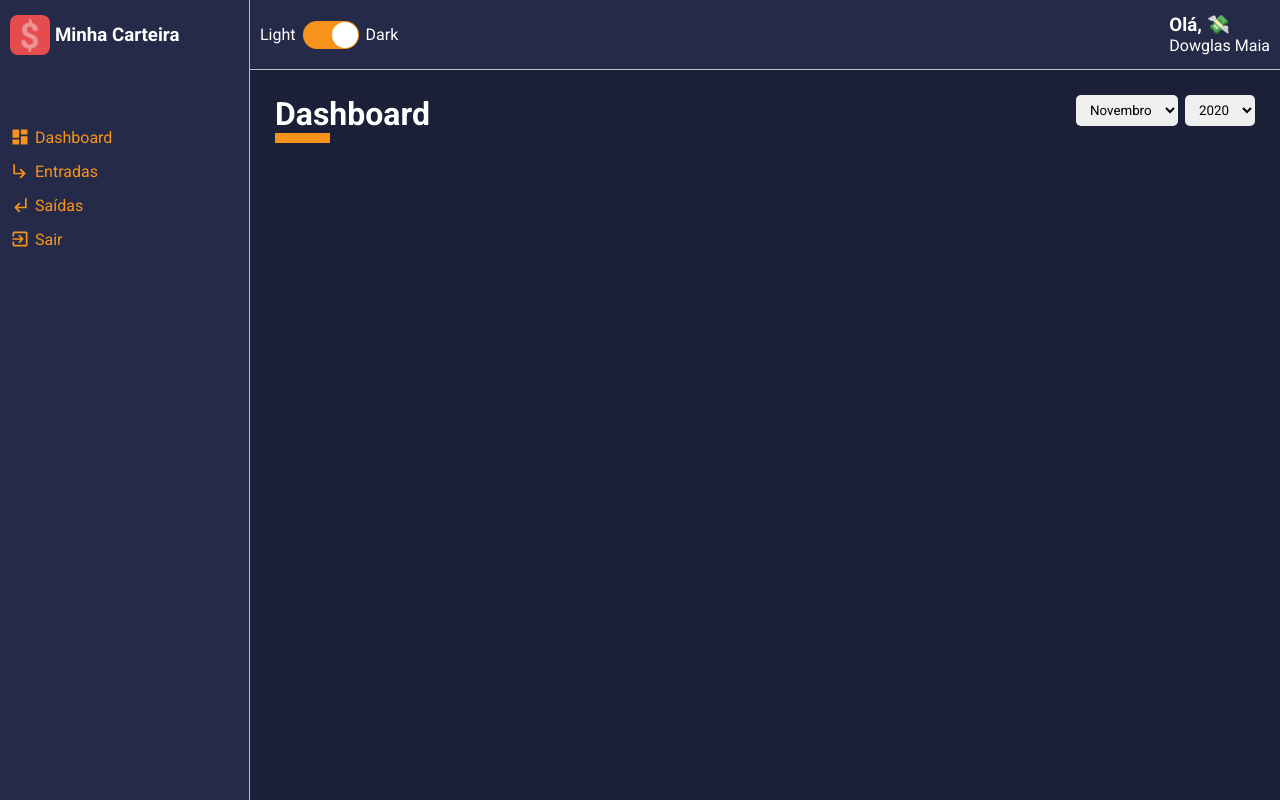
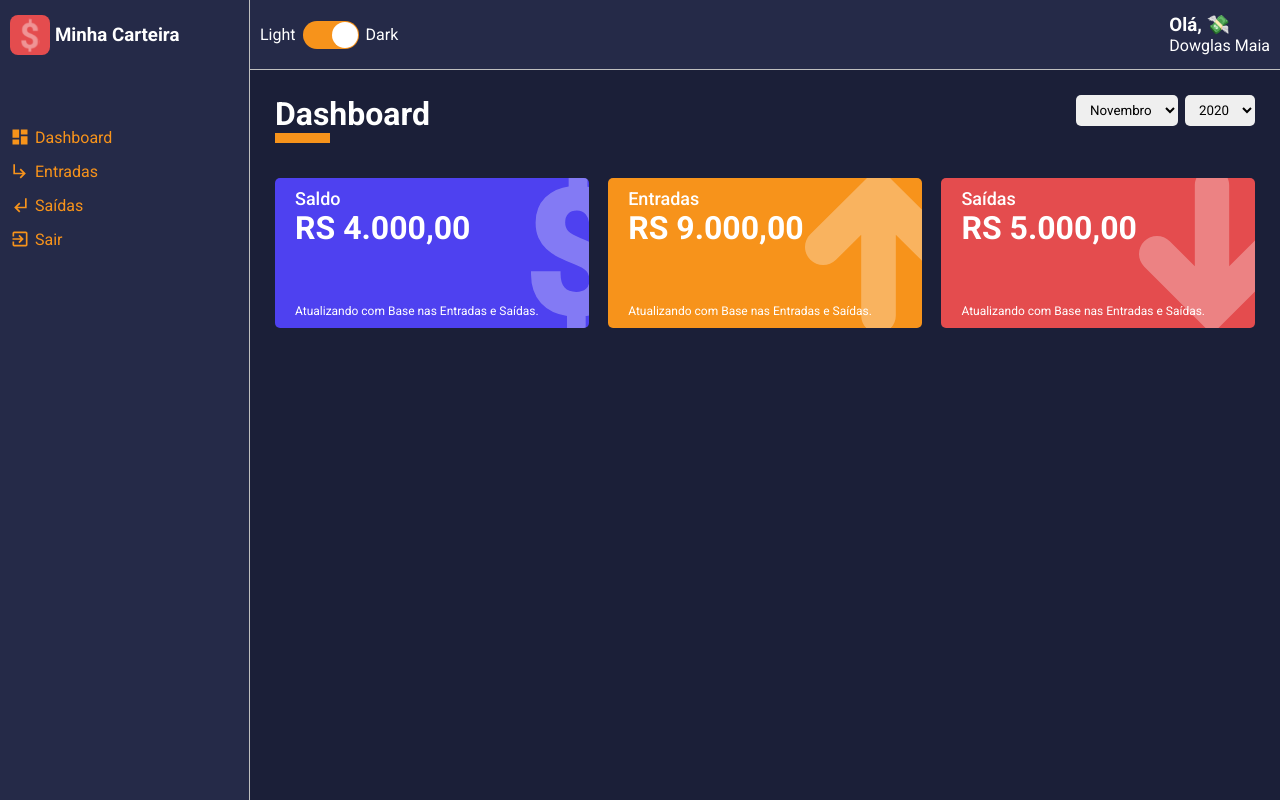
Before and after one commit to dowglasmaia/app-react-minha-carteira, a React (Create React App) app: page /dashboard in a window 1280 px wide. Built offline with nearby package versions, Linux system fonts and the light colour scheme.

Commit message:
estilizando Card do Dashboard

```diff
--- a/src/Pages/Dashboard/index.tsx
+++ b/src/Pages/Dashboard/index.tsx
@@ -1,8 +1,14 @@
-import React , {useState, useMemo} from 'react';
+import React, { useState, useMemo } from 'react';
 
-import { Container } from './styles';
 import ContentHeader from '../../components/shared/ContentHeader';
 import SelectInput from '../../components/shared/SelectInput';
+import WalletBox from '../../components/shared/CardBox'
+
+import {
+    Container,
+    Content
+} from './styles';
+
 import expenses from '../../repositories/expenses';
 import gains from '../../repositories/gains';
 import listOfMonths from '../../utils/months';
@@ -12,8 +18,8 @@
     const [monthSelected, setMonthSelected] = useState<number>(new Date().getMonth() + 1); // sempre carrear com o mes atual
     const [yaerSelected, setYaerSelected] = useState<number>(new Date().getFullYear());
 
-      //listar e adicionando somente os Meses que o usuario tenha lançamentos
-      const months = useMemo(() => {
+    //listar e adicionando somente os Meses que o usuario tenha lançamentos
+    const months = useMemo(() => {
         return listOfMonths.map((month, index) => {
             return {
                 value: index + 1,
@@ -26,7 +32,7 @@
     const years = useMemo(() => {
         let uniqueYears: number[] = [];
 
-        [...expenses , ...gains].forEach(item => {
+        [...expenses, ...gains].forEach(item => {
             const date = new Date(item.date);
             const year = date.getFullYear();
 
@@ -65,7 +71,7 @@
     return (
         <Container>
             <ContentHeader title="Dashboard" lineColor="#F7931B">
-            <SelectInput
+                <SelectInput
                     options={months}
                     onChange={(e) => handleMonthSelected(e.target.value)}
                     defaultValue={monthSelected}
@@ -78,7 +84,36 @@
                 />
 
             </ContentHeader>
+            <Content>
+                <WalletBox
+                    color="#4E41F0"
+                    title="Saldo"
+                    amount={4000.00}
+                    footerLabel="Atualizando com Base nas Entradas e Saídas. "
+                    icon="dolar"
+                ></WalletBox>
+
+                <WalletBox
+                    color="#F7931B"
+                    title="Entradas"
+                    amount={9000.00}
+                    footerLabel="Atualizando com Base nas Entradas e Saídas. "
+                    icon="arrowUp"
+                ></WalletBox>
+
+                <WalletBox
+                    color="#E44C4E"
+                    title="Saídas"
+                    amount={5000.00}
+                    footerLabel="Atualizando com Base nas Entradas e Saídas. "
+                    icon="arrowDown"
+                ></WalletBox>
+
+
+            </Content>
+
         </Container>
+
     );
 
 }
--- a/src/Pages/Dashboard/styles.ts
+++ b/src/Pages/Dashboard/styles.ts
@@ -1,3 +1,9 @@
 import styled from "styled-components";
 
 export const Container = styled.div``;
+
+export const Content = styled.div`
+  display: flex;
+  justify-content:space-between;
+
+`;
--- /dev/null
+++ b/src/components/shared/CardBox/index.tsx
@@ -0,0 +1,73 @@
+import React, { useMemo } from 'react';
+
+import CountUp from 'react-countup';
+
+import { Container } from './styles';
+
+import dolarImg from '../../../assets/dollar.svg';
+import arrowDownImg from '../../../assets/arrow-down.svg';
+import arrowUpImg from '../../../assets/arrow-up.svg';
+
+
+interface IWalletBoxProps {
+    title: string;
+    amount: number;
+    footerLabel: string;
+    icon: 'dolar' | 'arrowUp' | 'arrowDown';
+    color: string;
+}
+
+const WalletBox: React.FC<IWalletBoxProps> = ({
+    title,
+    amount,
+    footerLabel,
+    icon,
+    color,
+}) => {
+
+    /* Funcção para validar qual icon deve ir em cada card */
+    const iconSelected = useMemo(() => {
+        switch (icon) {
+            case 'dolar':
+                return dolarImg;
+            case 'arrowUp':
+                return arrowUpImg;
+            case 'arrowDown':
+                return arrowDownImg;
+            default:
+                return undefined;
+        }
+
+        /*if (icon === 'dolar')
+            return dolarImg;
+
+        if (icon === 'arrowUp')
+            return arrowUpImg;
+
+        if (icon === 'arrowDown')
+            return arrowDownImg; */
+    }, [icon]);
+
+
+    return (
+        <Container color={color}>
+            <span>{title}</span>
+            <h1>
+                {/* biblioteca para formata e da efeitos a valores monetarios e numericos */}
+                <CountUp
+                end={amount}
+                prefix={"RS "}
+                separator="."
+                decimal=","
+                decimals={2}
+                preserveValue={true}
+                />
+            </h1>
+            <small>{footerLabel}</small>
+            <img src={iconSelected} alt={title}></img>
+
+        </Container>
+    );
+}
+
+export default WalletBox;
--- /dev/null
+++ b/src/components/shared/CardBox/styles.ts
@@ -0,0 +1,38 @@
+import styled from "styled-components";
+
+interface IContainerProps {
+  color: string;
+}
+
+export const Container = styled.div<IContainerProps>`
+  background-color: ${(props) => props.color};
+
+  width: 32%;
+  height: 150px;
+  margin: 10px 0;
+  color: ${(props) => props.theme.colors.white};
+  border-radius: 5px;
+  padding: 10px 20px;
+  position: relative;
+  overflow:hidden; // oculta o que passar da area do cartão
+
+  > img {
+    position: absolute;
+    height:110%;
+    top:-10px;
+    right:-30px;
+    opacity:.3
+  }
+
+  >span{
+    font-size:18px;
+    font-weight:500;
+  }
+
+  >small{
+    font-size:12px;
+    position:absolute;
+    bottom: 10px;
+  }
+
+`;
```
Also changed, not shown: 1 other file (tests, documents, lock files or other folders).
